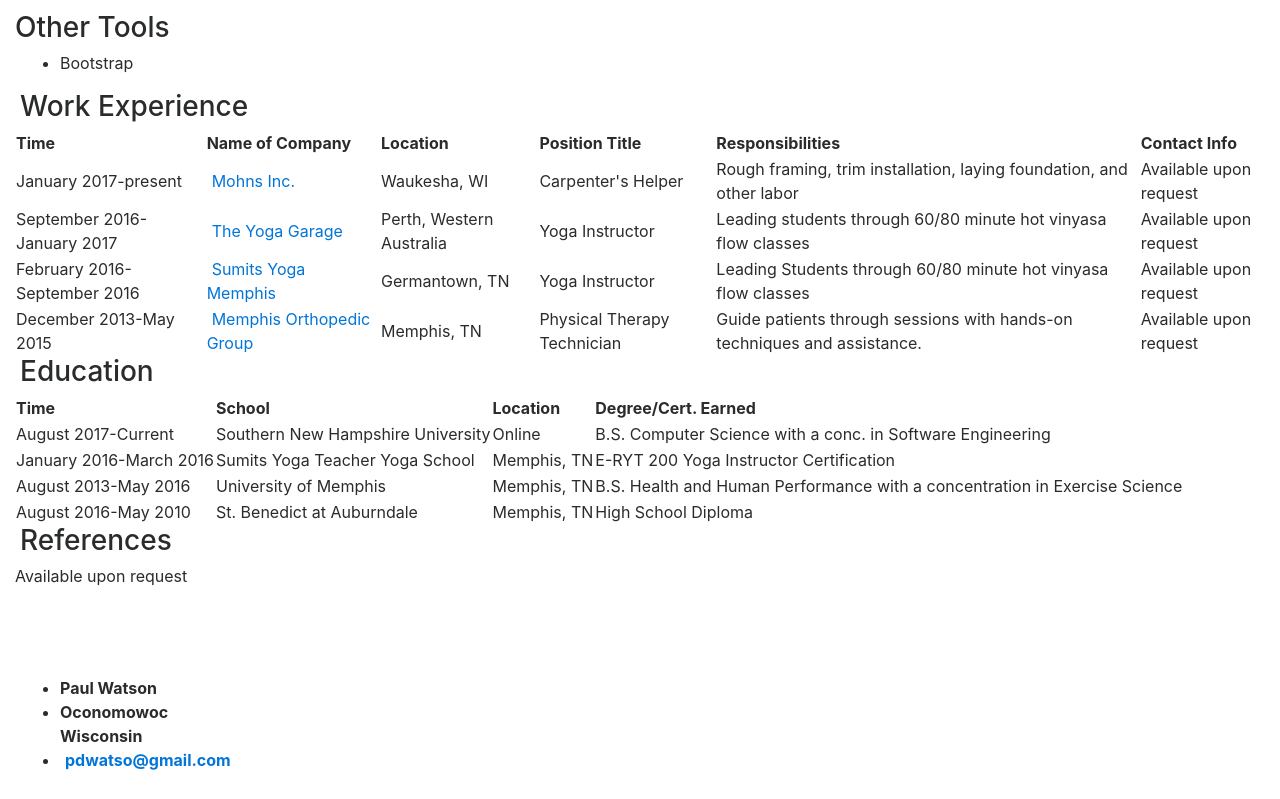
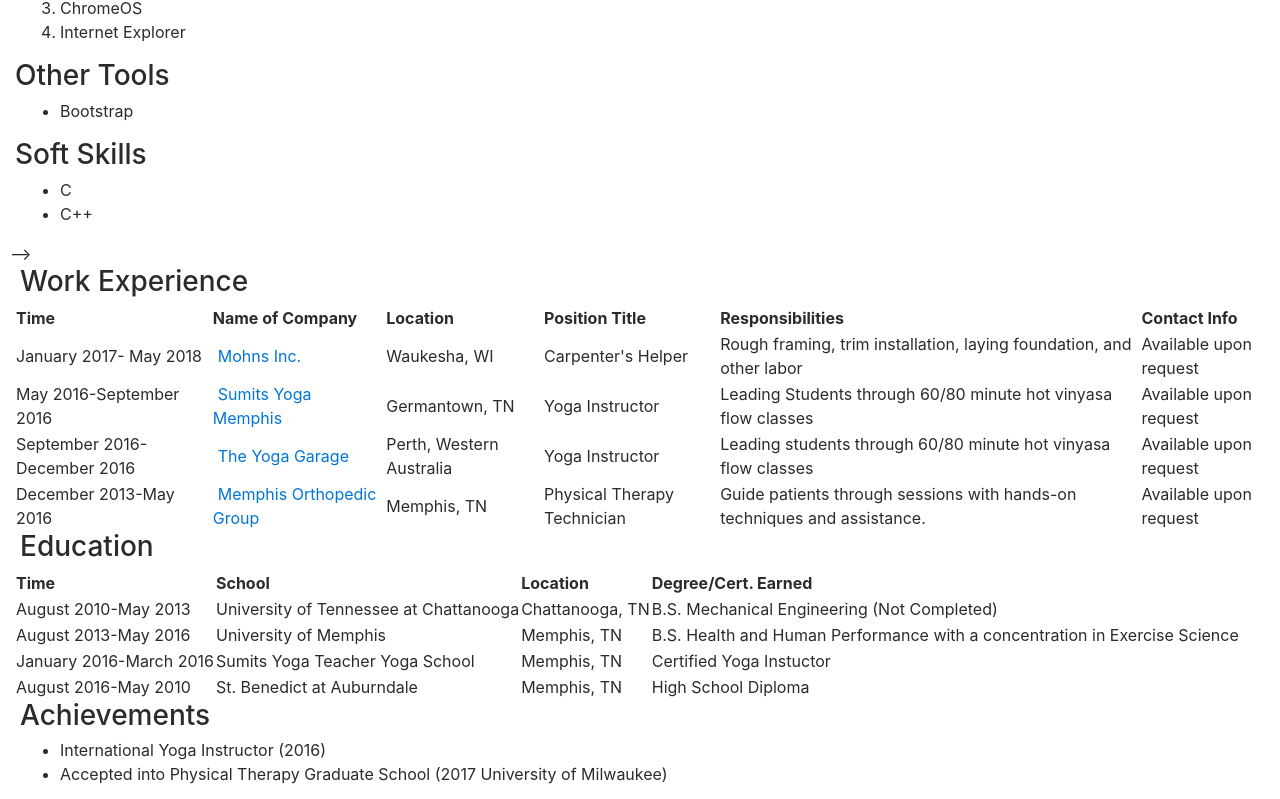
Before and after one commit to pdwatso/resume, a plain HTML site: page personal_website/resume.html in a window 1280 px wide. Shown: the part 678-1477 px from the top of the page. Drawn offline with nearby package versions, Linux system fonts and the light colour scheme; a script that the page names is missing.

Commit message:
Add new files

```diff
--- a/personal_website/resume.html
+++ b/personal_website/resume.html
@@ -19,7 +19,7 @@
 		<header>
 			<address>
 				<h1>Paul Watson | Web Developer</h1>
-				<em>Wauwatosa</em><br>
+				<em>Oconomowoc</em><br>
 				<em>Wisconsin</em><br>
 				<a href="mailto:pdwatso@gmail.com">pdwatso@gmail.com</a>
 			</address>
@@ -33,15 +33,8 @@
 					<li>JavaScript</li>
 					<li>Java</li>
 					<li>Python</li>
-					<li>MySQL</li>
-					<!-- <li>SASS</li> -->
-					<!-- <li>Ruby</li>  -->
-				</ol>
-			<!-- <h3>Databases</h3>
-				<ol>
 					<li>SQL</li>
 					<li>MySQL</li>
-					<li>SAP</li> -->
 				</ol>
 			<h3>Platforms</h3>
 				<ol>
@@ -51,22 +44,23 @@
 			<h3>Version Control</h3>
 				<ol>
 					<li>Git</li>
-					<!--<li>Apache</li> -->
 				</ol>
 			<h3>Operating Systems</h3>
 				<ol>
 					<li>Microsoft Windows</li>
 					<li>macOS</li>
 					<li>ChromeOS</li>
+					<li>Internet Explorer</li>
 				</ol>
 			<h3>Other Tools</h3>
 				<ul>
 					<li>Bootstrap</li>
-					<!--<li>Ruby on Rails</li> -->
 				</ul>
-			<!--<h3>Soft Skills</h3>
+			<h3>Soft Skills</h3>
 				<ul>
+					<li>C</li>
 					<li>C++</li>
+
 				</ul> -->
 		</section>
 		<section>
@@ -79,7 +73,7 @@
 				<th>Responsibilities</th>
 				<th>Contact Info</th>
 				<tr>
-					<td>January 2017-present</td>
+					<td>January 2017- May 2018</td>
 					<td><a href="http://mohnsinc.com/">Mohns Inc.</a></td>
 					<td>Waukesha, WI</td>
 					<td>Carpenter's Helper</td>
@@ -87,7 +81,15 @@
 					<td>Available upon request</td>
 				</tr>
 				<tr>
-					<td>September 2016-January 2017</td>
+					<td>May 2016-September 2016</td>
+					<td><a href="http://sumitsyogamemphis.com/">Sumits Yoga Memphis</a></td>
+					<td>Germantown, TN</td>
+					<td>Yoga Instructor</td>
+					<td>Leading Students through 60/80 minute hot vinyasa flow classes</td>
+					<td>Available upon request</td>
+				</tr>
+				<tr>
+					<td>September 2016-December 2016</td>
 					<td><a href="http://www.theyogagarageperth.com.au/">The Yoga Garage</a></td>
 					<td>Perth, Western Australia</td>
 					<td>Yoga Instructor</td>
@@ -95,15 +97,7 @@
 					<td>Available upon request</td>
 				</tr>
 				<tr>
-					<td>February 2016-September 2016</td>
-					<td><a href="http://sumitsyogamemphis.com/">Sumits Yoga Memphis</a></td>
-					<td>Germantown, TN</td>
-					<td>Yoga Instructor</td>
-					<td>Leading Students through 60/80 minute hot vinyasa flow classes</td>
-					<td>Available upon request</td>
-				</tr>
-				<tr>
-					<td>December 2013-May 2015</td>
+					<td>December 2013-May 2016</td>
 					<td><a href="http://memphisorthogroup.com/">Memphis Orthopedic Group</a></td>
 					<td>Memphis, TN</td>
 					<td>Physical Therapy Technician</td>
@@ -120,22 +114,22 @@
 				<th>Location</th>
 				<th>Degree/Cert. Earned</th>
 				<tr>
-					<td>August 2017-Current</td>
-					<td>Southern New Hampshire University</td>
-					<td>Online</td>
-					<td>B.S. Computer Science with a conc. in Software Engineering</td>
-				</tr>
-				<tr>
-					<td>January 2016-March 2016</td>
-					<td>Sumits Yoga Teacher Yoga School</td>
-					<td>Memphis, TN</td>
-					<td>E-RYT 200 Yoga Instructor Certification</td>
+					<td>August 2010-May 2013</td>
+					<td>University of Tennessee at Chattanooga</td>
+					<td>Chattanooga, TN</td>
+					<td>B.S. Mechanical Engineering (Not Completed)</td>
 				</tr>
 				<tr>
 					<td>August 2013-May 2016</td>
 					<td>University of Memphis</td>
 					<td>Memphis, TN</td>
 					<td>B.S. Health and Human Performance with a concentration in Exercise Science</td>
+				</tr>
+				<tr>
+					<td>January 2016-March 2016</td>
+					<td>Sumits Yoga Teacher Yoga School</td>
+					<td>Memphis, TN</td>
+					<td>Certified Yoga Instuctor</td>
 				</tr>
 				<tr>
 					<td>August 2016-May 2010</td>
@@ -145,17 +139,13 @@
 				</tr>
 			</table>
 		</section>
-		<!--<section>
-			<header><h3>Hobbies and Interests</h3></header>
+		<section>
+			<header><h3>Achievements</h3></header>
 			<ul>
-				<li>Ultimate Frisbee</li>
-				<li>Yoga</li>
-				<li>Movies</li>
-				<li>Reading</li>
-				<li>Podcasts</li>
-
+				<li>International Yoga Instructor (2016)</li>
+				<li>Accepted into Physical Therapy Graduate School (2017 University of Milwaukee)</li>
 			</ul>
-		</section> -->
+		</section>
 		<section>
 			<header><h3>References</h3></header>
 			<p>Available upon request</p>
```
Also changed, not shown: personal_website/index.html (+2 -2 lines).
